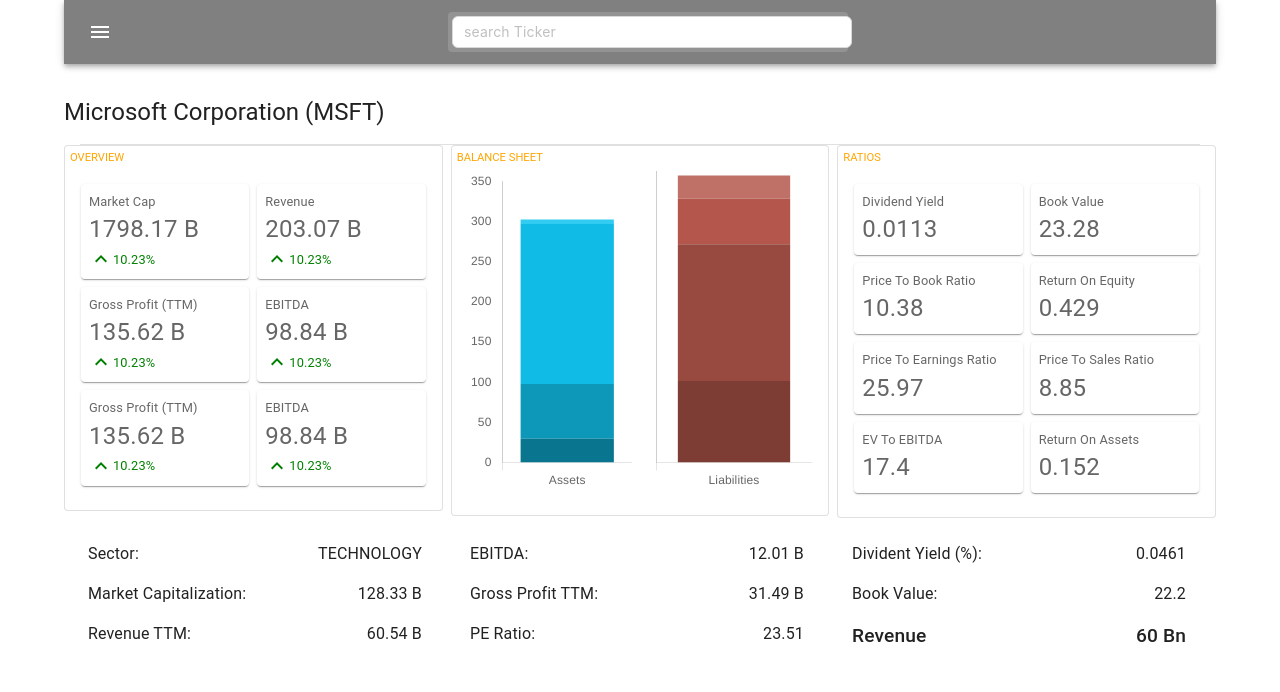
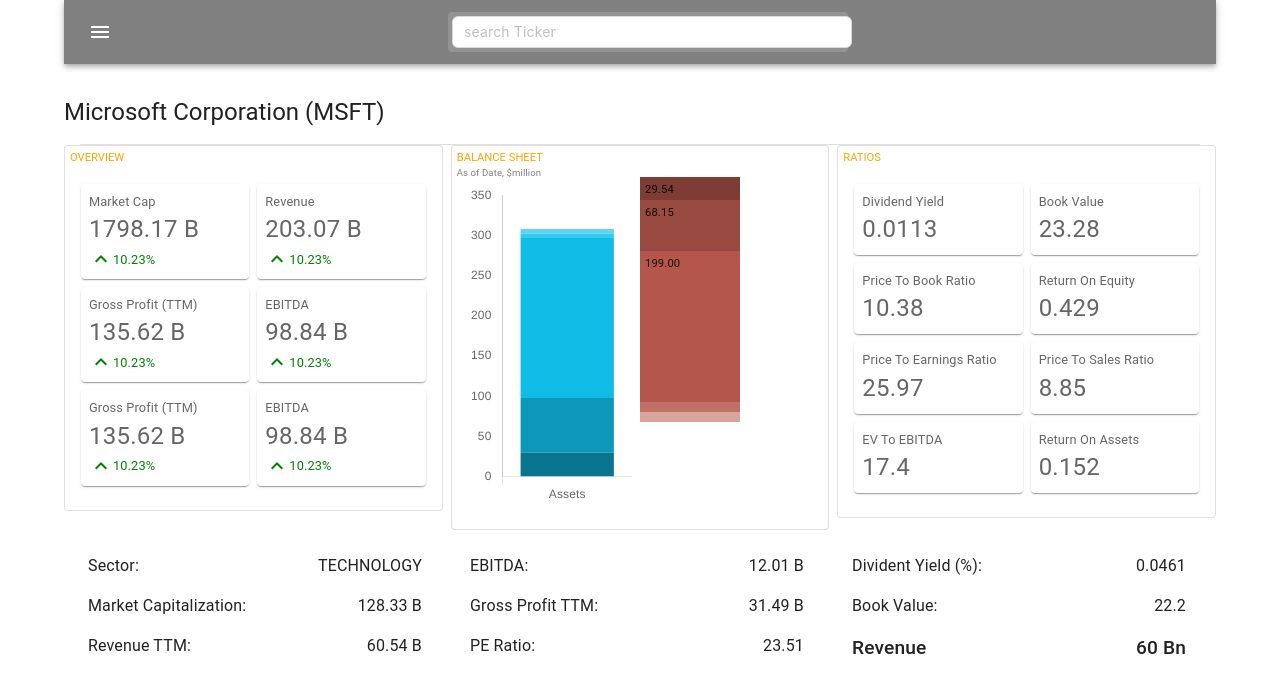
Before and after one commit to kaiwalyag/screener, a React (Create React App) app: page / in a window 1280 px wide. Shown: the top 692 px of the page. Built offline with nearby package versions, Linux system fonts and the light colour scheme.

Commit message:
trying to draw asset chart - draft

```diff
--- a/src/components/BalanceSheetChart.js
+++ b/src/components/BalanceSheetChart.js
@@ -2,7 +2,7 @@
 import Grid from "@mui/material/Grid";
 import { useRecoilValue } from "recoil";
 import { convertMillions,toSentenceCase } from "../utils.js";
-import {Card, CardContent,CardHeader } from "@mui/material";
+import {Card, CardContent,CardHeader, Box } from "@mui/material";
 import { styled } from "@mui/material/styles";
 
 import {
@@ -44,6 +44,11 @@
 const TitleStyles = {
   fontSize: "0.7rem",
    color:"orange"
+}
+
+const subTitleStyles = {
+  fontSize: "0.6rem",
+   color:"grey"
 }
 
 
@@ -101,8 +106,8 @@
   const assetsDataset = [];
   const liabilitiesDataset = [];
 
-  const assets = (({ totalCurrentAssets , intangibleAssets, investments, otherCurrentAssets }) =>
-    ({ totalCurrentAssets , intangibleAssets, investments, otherCurrentAssets }))(latest);
+  const assets = (({ totalCurrentAssets , intangibleAssets, investments, otherCurrentAssets,propertyPlantEquipment }) =>
+    ({ totalCurrentAssets , intangibleAssets, investments, otherCurrentAssets,propertyPlantEquipment }))(latest);
 
 
   const liabilities = (({ totalCurrentLiabilities , longTermDebt, totalShareholderEquity, otherCurrentLiabilities }) =>
@@ -134,19 +139,32 @@
     datasets: liabilitiesDataset
   };
 
+  const getAssetsChartHeight = (val) => {
+    return val * 100 / convertMillions(latest.totalAssets);
+  };
+
   return (
     <Card variant="outlined" raised="true">
         <Header
           title="BALANCE SHEET"
           titleTypographyProps={TitleStyles}
+          subheader="As of Date, $million"
+          subheaderTypographyProps={subTitleStyles}
         ></Header>
         <Content>
-      <Grid container spacing={2} columns={16} sx={{height:'21rem'}}>
+      <Grid container spacing={2} columns={16} sx={{height:'21rem'}} display="false">
         <Grid item xs={8}>
           <Bar options={options} data={assetsData} />
         </Grid>
         <Grid item xs={8}>
-          <Bar options={libOptions} data={liabilitiesData} />
+        <Grid container spacing={1}>
+            {assetsDataset.map((itemp, index) => (
+              <Grid key={index} sx={{backgroundColor:liabilitiesColors[index], padding:'5px', fontSize: "0.7rem", width: '100px', height: getAssetsChartHeight(itemp.data) + 'px'}}>
+                { getAssetsChartHeight(itemp.data) > 5 ? itemp.data : '' }
+              </Grid>
+            ))}
+
+          </Grid>
         </Grid>
     </Grid>
 
```
